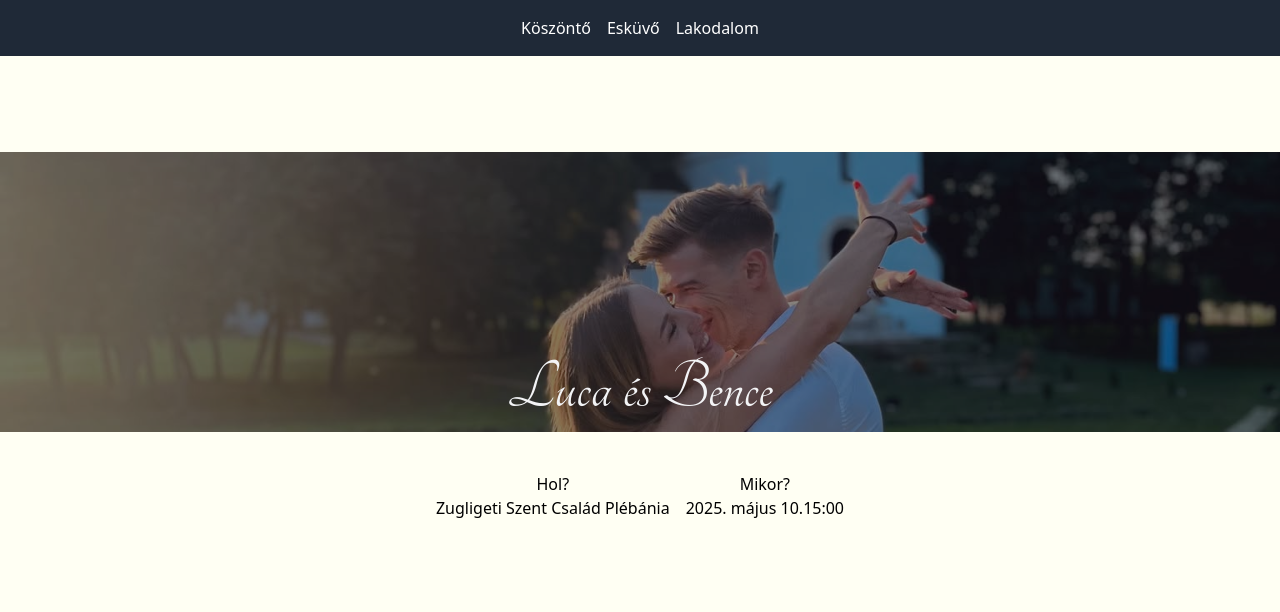
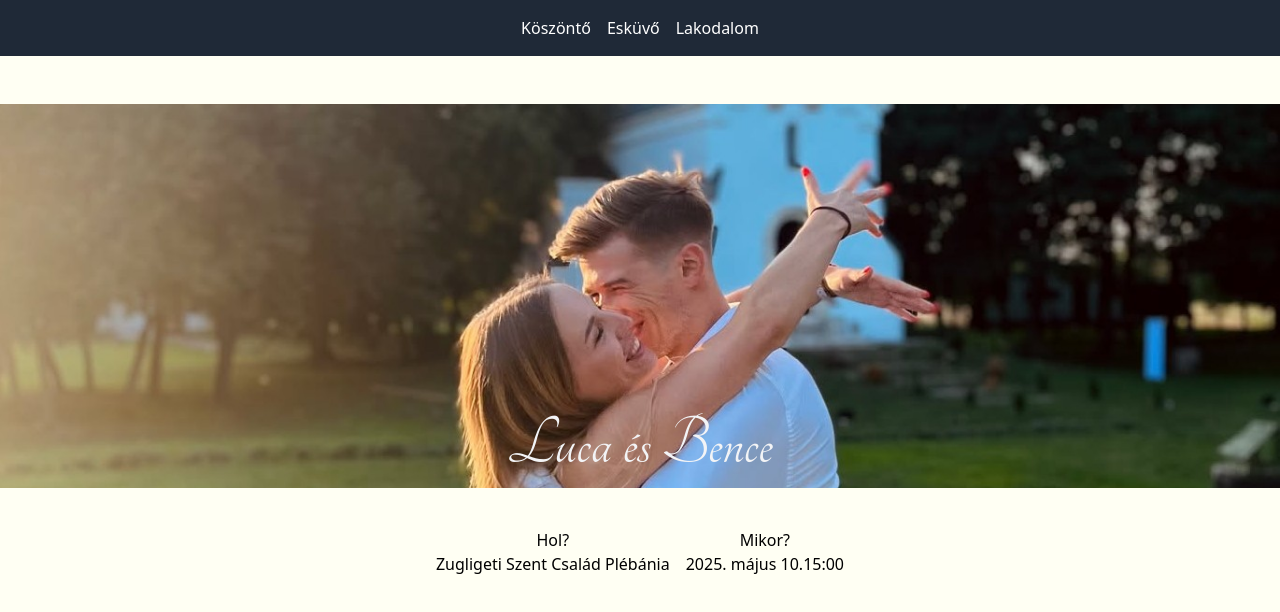
Before and after one commit to molnarbence/wedding-lb, a Nuxt app: page / in a window 1280 px wide. Shown: the top 612 px of the page. Built offline with nearby package versions, Linux system fonts and the light colour scheme; a web font is replaced by a local one.

Commit message:
Align text and hero pic

```diff
--- a/pages/index.vue
+++ b/pages/index.vue
@@ -7,13 +7,13 @@
         <li><a href="/lakodalom" class="text-white">Lakodalom</a></li>
       </ul>
     </nav>
-    <header class="my-24">
-      <div class="w-full bg-center bg-cover bg-[url('/images/hero.jpg')]">
-        <div class="flex items-center justify-center w-full h-full bg-gray-900 bg-opacity-50 py-2">
+    <header class="my-12">
+      <div class="w-full bg-center bg-cover bg-[url('/images/hero.jpg')] h-56 lg:h-96">
+        <div class="flex flex-col justify-end w-full h-full">
           <div class="text-center">
-            <div class="container px-4 mx-auto">
+            <div class="container mx-auto">
               <div class="max-w-4xl mx-auto text-center">
-                <h1 class="font-tangerine text-gray-100 text-6xl lg:text-7xl mt-48">Luca és Bence</h1>
+                <h1 class="font-tangerine text-gray-100 text-6xl lg:text-7xl mb-2">Luca és Bence</h1>
                 <!-- <h2 class="font-ysabeau text-gray-100 text-xl lg:text-2xl">2025. május 10.</h2> -->
               </div>
             </div>
```
Also changed, not shown: public/images/hero.jpg.
